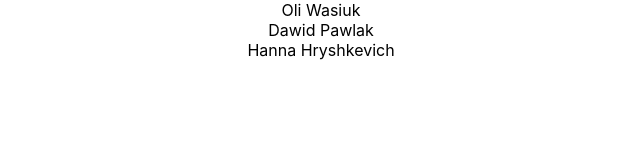
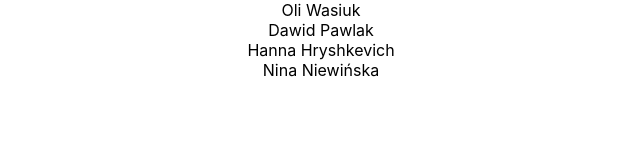
Before and after one commit to rvai00/monocykl_projekt, a React (Create React App) app: page / in a window 1280 px wide. Shown: the top 160 px of the page, without its empty margins (319-959 px from the left). Built offline with nearby package versions, Linux system fonts and the light colour scheme.

Commit message:
dodanie imieniaz

```diff
--- a/src/App.js
+++ b/src/App.js
@@ -7,6 +7,7 @@ function App() {
     <div>Oli Wasiuk</div>
     <div>Dawid Pawlak</div>
     <div>Hanna Hryshkevich</div>
+    <div>Nina Niewińska</div>
     </div>
   );
 }
```
